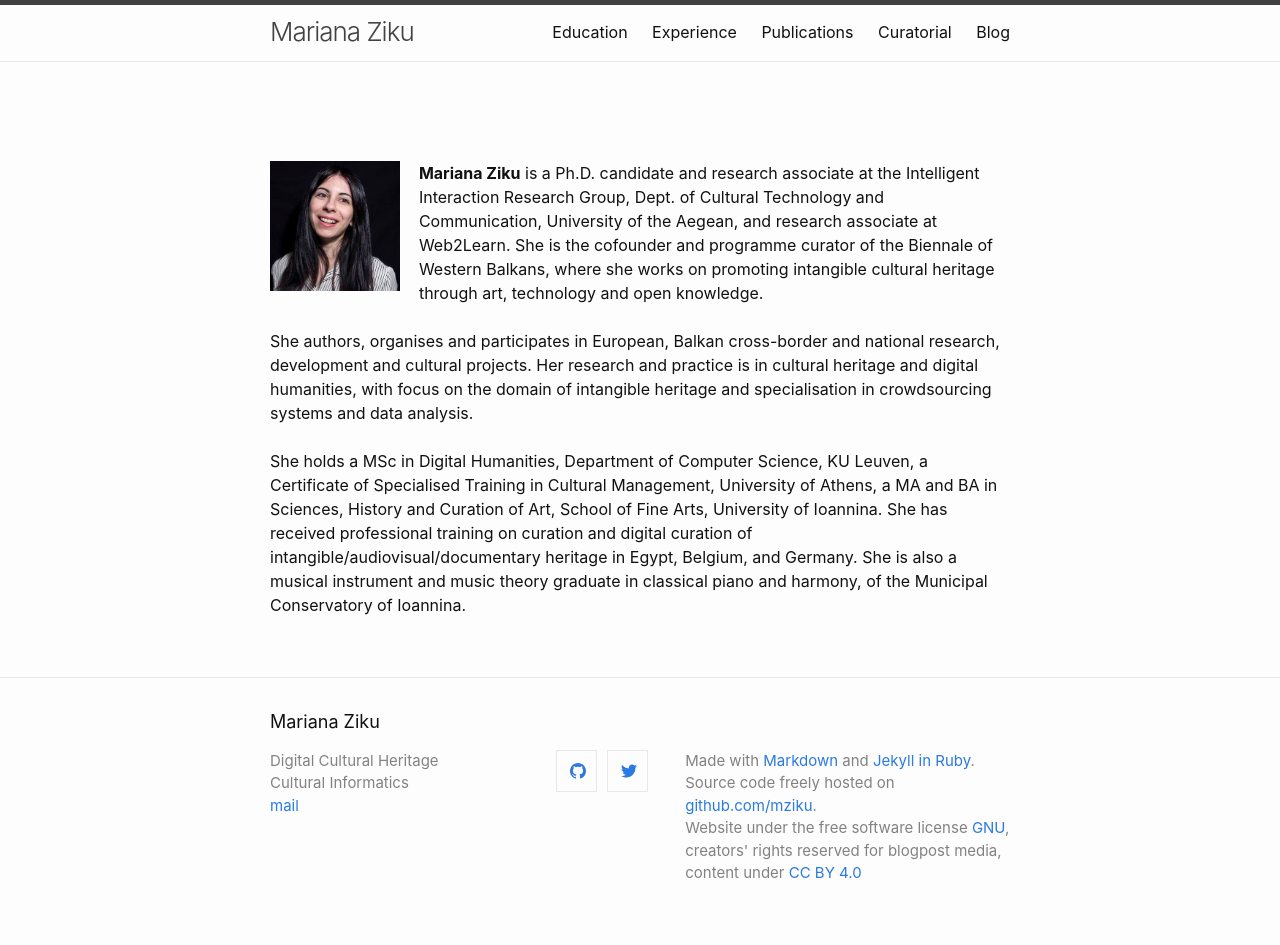
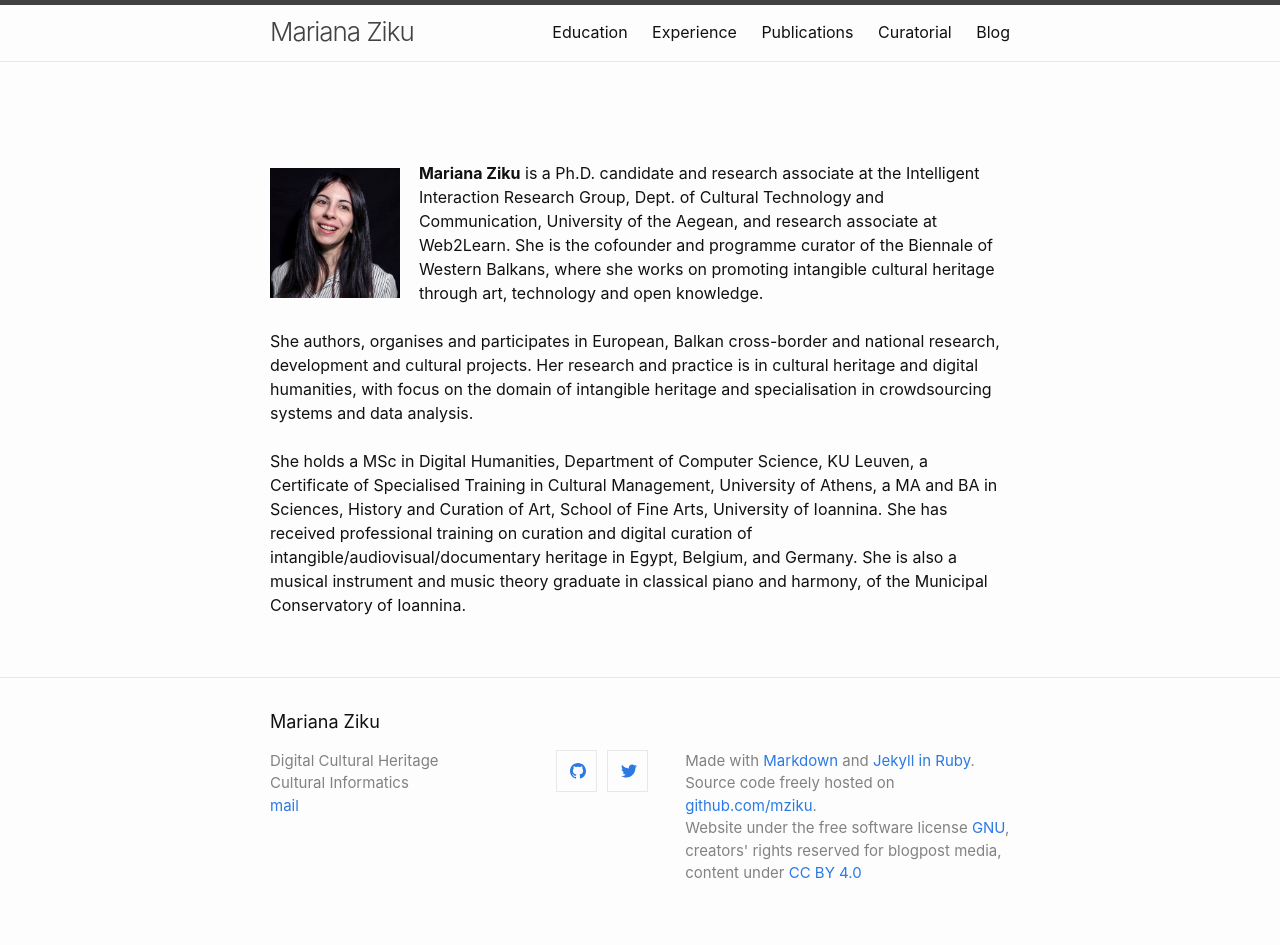
Before and after one commit to mziku/mziku.github.io, a Jekyll site: the page built from index.md, in a window 1280 px wide. Built offline with Jekyll 4.4.1, drawn with Linux system fonts in a browser that asks for light colours.

Commit message:
Update index.md

```diff
--- a/index.md
+++ b/index.md
@@ -3,7 +3,7 @@
 ---
 
 <br>
-<p style="float: left;"><img src="https://mziku.github.io/images/10574310_795517237244850_4768544535441850499_n(1).jpg" style="float:left; margin-right:5mm; margin-left:5;" alt="mariana-ziku-profile-picture" width="130" height="auto"></p>
+<p style="float: left;"><img src="https://mziku.github.io/images/10574310_795517237244850_4768544535441850499_n(1).jpg" style="float:left; margin-top:2mm; margin-right:5mm; margin-left:5;" alt="mariana-ziku-profile-picture" width="130" height="auto"></p>
 **Mariana Ziku** is a Ph.D. candidate and research associate at the Intelligent Interaction Research Group, Dept. of Cultural Technology and Communication, University of the Aegean, and research associate at Web2Learn. She is the cofounder and programme curator of the Biennale of Western Balkans, where she works on promoting intangible cultural heritage through art, technology and open knowledge.
 <br>
 <br>
```
